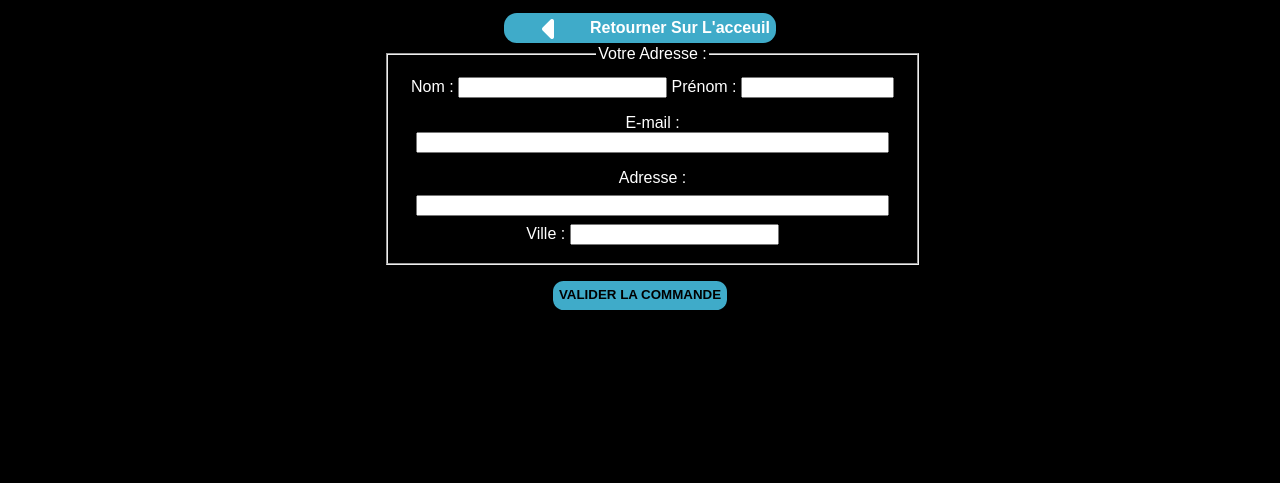
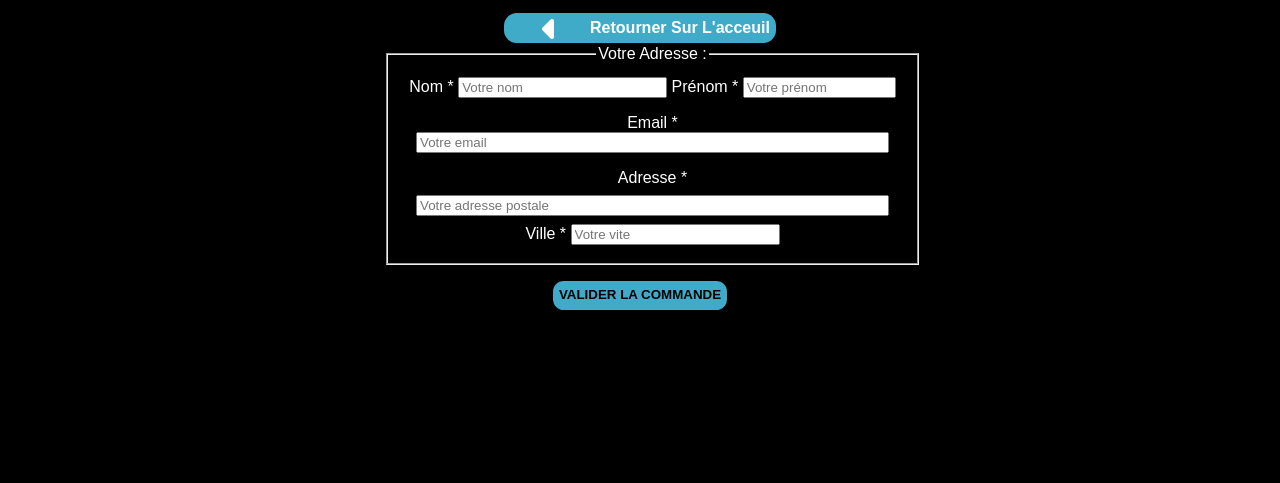
Before and after one commit to michelre/emanuela-p5, a plain HTML site: page mon-panier.html in a window 1280 px wide. Shown: the part 247-730 px from the top of the page. Drawn offline with Linux system fonts and the light colour scheme.

Commit message:
Add files via upload

```diff
--- a/mon-panier.html
+++ b/mon-panier.html
@@ -32,20 +32,20 @@
 					<fieldset>
 						<legend>Votre Adresse :</legend>
 						<div class="souspartie">
-							<label for="nom">Nom : </label>
-							<input type="text" id="nom" class=" " size="23"  required name="nom">
+							<label for="nomclient">Nom *</label>
+							<input type="text" placeholder="Votre nom" id="nomclient" class=" " size="23"  pattern="^\D*$" required name="nomclient">
 
-							<label for="prenom">Prénom :</label>
-							<input type="text" id="prenom" class=" " size="16" required name="prenom"></div>
+							<label for="prenomclient">Prénom *</label>
+							<input type="text" placeholder="Votre prénom" id="prenomclient" class=" " size="16" pattern="^\D*$" required name="prenomclient"></div>
 						<div class="souspartie">
-							<label for="mail">E-mail :</label>
-							<input type="email" id="mail" class=" " size="56" required name="mail"></div>
+							<label for="emailclient">Email *</label>
+							<input type="email" placeholder="Votre email" id="emailclient" class=" " size="56" pattern="[a-z0-9._%+-]+@[a-z0-9.-]+\.[a-z]{2,}$" required name="emailclient"></div>
 						<div class="souspartie">
-							<label for="address">Adresse :</label>
-							<input type="text" id="address" class="address" size="56" required name="address"><br/>
+							<label for="adresseclient">Adresse *</label>
+							<input type="text" placeholder="Votre adresse postale" id="adresseclient" class="address" size="56" required name="adresseclient"><br/>
 
-							<label for="ville">Ville :</label>
-							<input type="text" id="ville" class=" " size="23" required name="ville"></div>
+							<label for="villeclient">Ville *</label>
+							<input type="text" placeholder="Votre vite" id="villeclient" class=" " size="23" required name="villeclient"></div>
 					</fieldset>
 					<input type="button" value="Valider la commande" class="btn bgc majuscule focus" id="envoiformulaire">
 				</form>
@@ -62,7 +62,7 @@
 				<a href="index.html" title="Lien vers Instagram"><i class="fa fa-instagram icon-social"></i></a>
 			</div>
 		</footer>
-	<script src="js/products.js"></script>
+	<script src="js/pannier.js"></script>
 	<script>
 		addition();
 		validForm()
```
